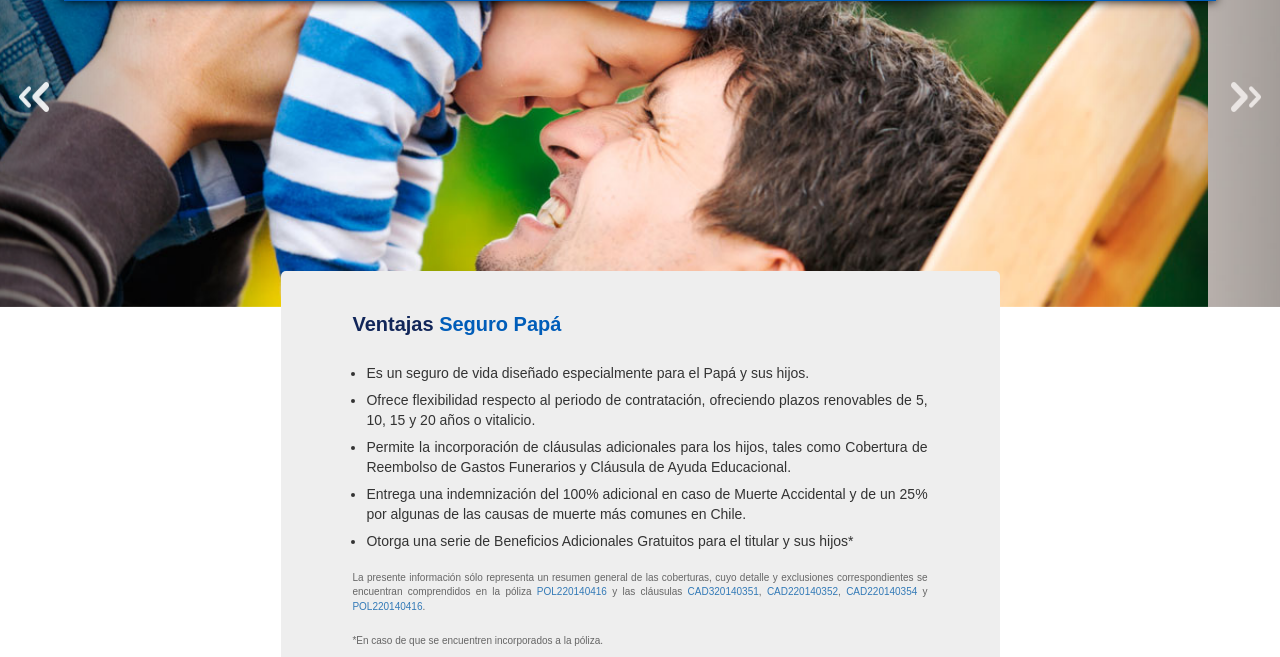
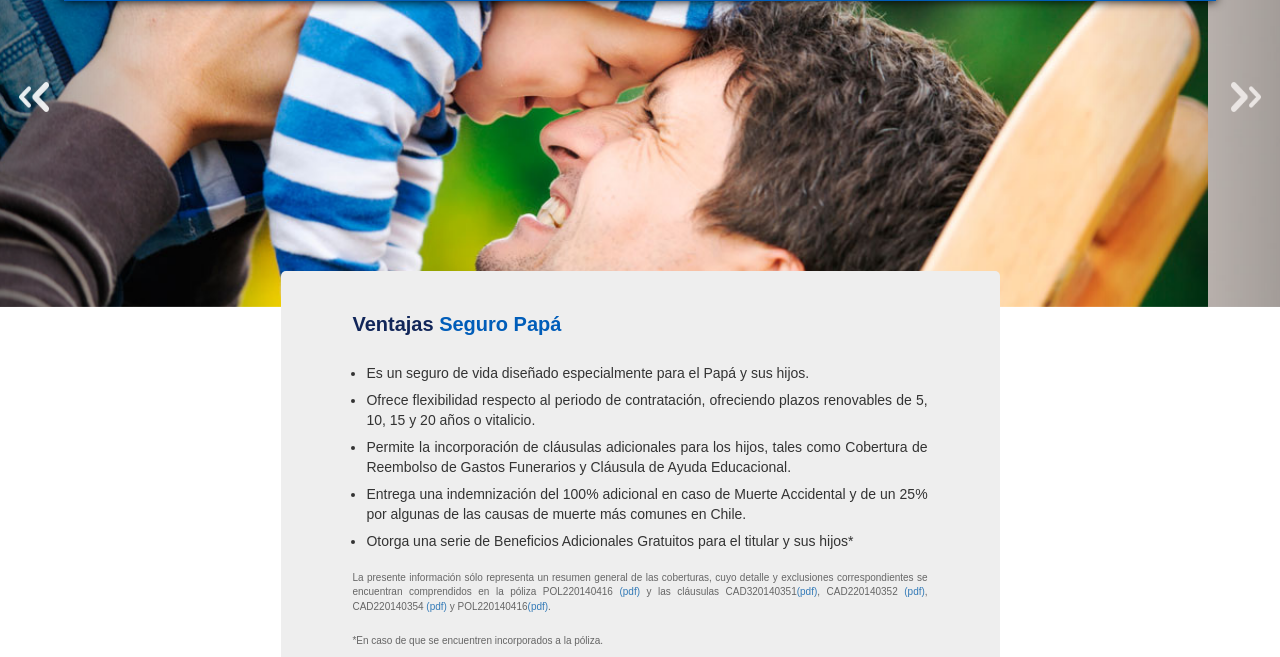
Before and after one commit to oroborusm/papaseguro, a website: page app/papa-seguro.html in a window 1280 px wide. Shown: the part 143-800 px from the top of the page. Drawn offline with nearby package versions, Linux system fonts and the light colour scheme; files that its build step writes are made by us from their sources.

Commit message:
ultimos cambios

```diff
--- a/app/papa-seguro.html
+++ b/app/papa-seguro.html
@@ -81,7 +81,12 @@
               <li>Otorga una serie de Beneficios Adicionales Gratuitos para el titular y sus hijos*</li>
             </ul>
 
-            <p class="letraChica">La presente información sólo representa un resumen general de las coberturas, cuyo detalle y exclusiones correspondientes se encuentran comprendidos en la póliza <a href="POL220140416 https://www.mutualdeseguros.cl/wp-content/uploads/2014/12/POLIZA-TEMPORAL-MMP-POL220140416.pdf" target="_blank">POL220140416</a> y las cláusulas <a href="https://www.mutualdeseguros.cl/wp-content/uploads/2014/12/Cl%C3%A1usula-Muerte-Accidental-CAD320140351.pdf" target="_blank">CAD320140351</a>, <a href="https://www.mutualdeseguros.cl/wp-content/uploads/2014/12/Cl%C3%A1usula-Adicional-Cuota-Mortuoria-CAD220140352.pdf" target="_blank">CAD220140352</a>, <a href="https://www.mutualdeseguros.cl/wp-content/uploads/2014/12/Cl%C3%A1usula-Ayuda-Educacional-CAD220140354.pdf" target="_blank">CAD220140354</a> y <a href="https://www.mutualdeseguros.cl/wp-content/uploads/2014/12/POLIZA-TEMPORAL-MMP-POL220140416.pdf" target="_blank">POL220140416</a>.</p>
+            <p class="letraChica">La presente información sólo representa un resumen general de las coberturas, cuyo detalle y exclusiones correspondientes se encuentran comprendidos en la póliza POL220140416
+              <a href="POL220140416 https://www.mutualdeseguros.cl/wp-content/uploads/2014/12/POLIZA-TEMPORAL-MMP-POL220140416.pdf" target="_blank">(pdf)</a>
+            y las cláusulas CAD320140351<a href="https://www.mutualdeseguros.cl/wp-content/uploads/2014/12/Cl%C3%A1usula-Muerte-Accidental-CAD320140351.pdf" target="_blank">(pdf)</a>, CAD220140352
+            <a href="https://www.mutualdeseguros.cl/wp-content/uploads/2014/12/Cl%C3%A1usula-Adicional-Cuota-Mortuoria-CAD220140352.pdf" target="_blank">(pdf)</a>, CAD220140354
+            <a href="https://www.mutualdeseguros.cl/wp-content/uploads/2014/12/Cl%C3%A1usula-Ayuda-Educacional-CAD220140354.pdf" target="_blank">(pdf)</a>
+            y POL220140416<a href="https://www.mutualdeseguros.cl/wp-content/uploads/2014/12/POLIZA-TEMPORAL-MMP-POL220140416.pdf" target="_blank">(pdf)</a>.</p>
 
             <p class="letraChica">*En caso de que se encuentren incorporados a la póliza.</p>
           </div>
```
Also changed, not shown: app/index.html (+2 -2 lines).
